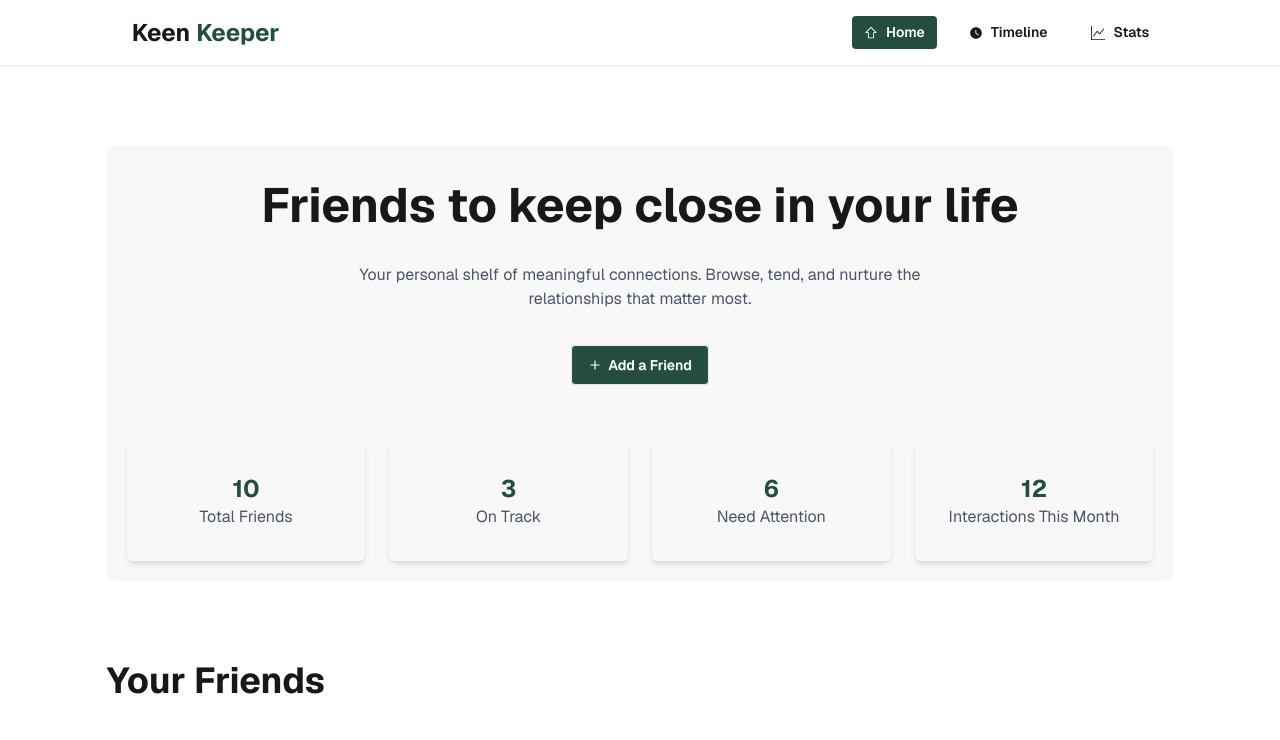
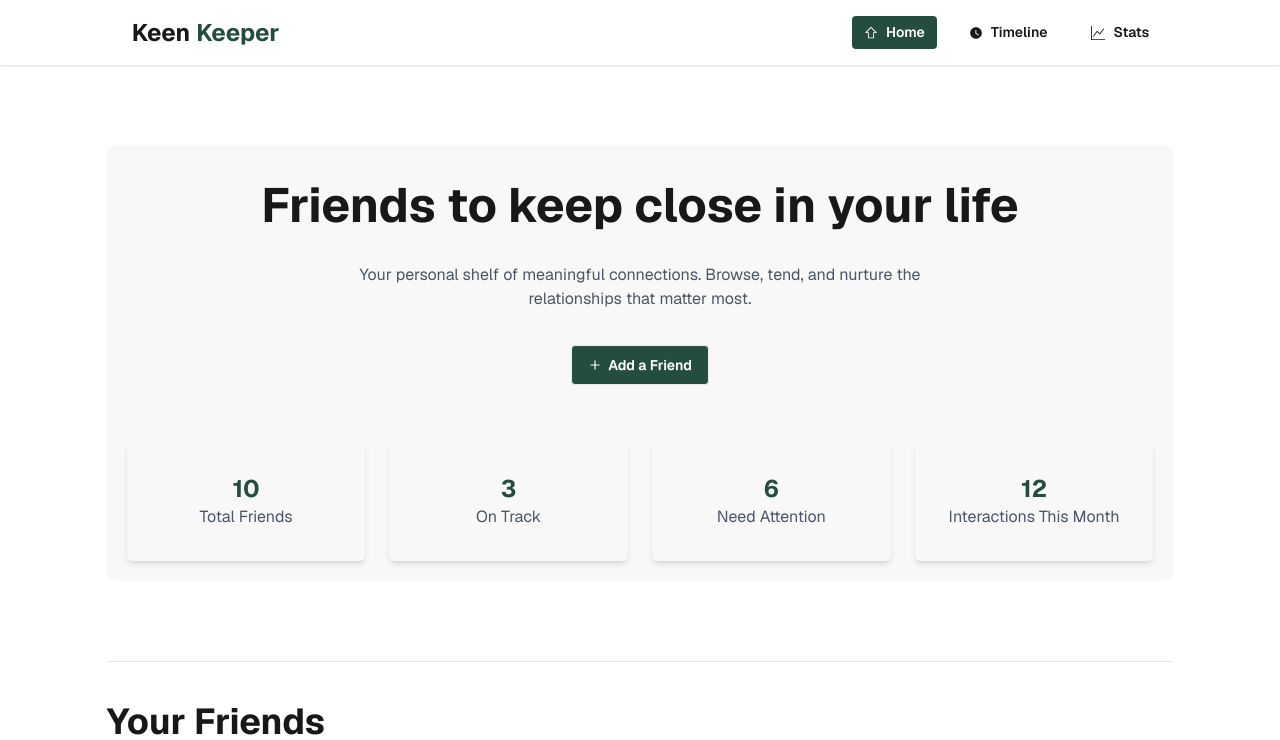
Before and after one commit to tawsifast/Assignment-7, a React (Vite) app: page / in a window 1280 px wide. Shown: the top 740 px of the page. Built offline with nearby package versions, Linux system fonts and the light colour scheme.

Commit message:
hr added

```diff
--- a/src/components/Homepage/Banner.jsx
+++ b/src/components/Homepage/Banner.jsx
@@ -45,7 +45,9 @@ const Banner = () => {
                <BannerCard num={12} word={"Interactions This Month"}/>
             </div>
 
+
 </div>
+
 
 
     );
--- a/src/pages/Homepage/Homepage.jsx
+++ b/src/pages/Homepage/Homepage.jsx
@@ -7,6 +7,7 @@ const Homepage = () => {
     return (
         <div>
             <Banner/>
+            <hr className='my-10 opacity-10 w-10/12 mx-auto'/>
             <Suspense fallback={<div className="text-center my-10">
                 <span className="loading loading-spinner loading-lg"></span>
                 </div>}>
```
